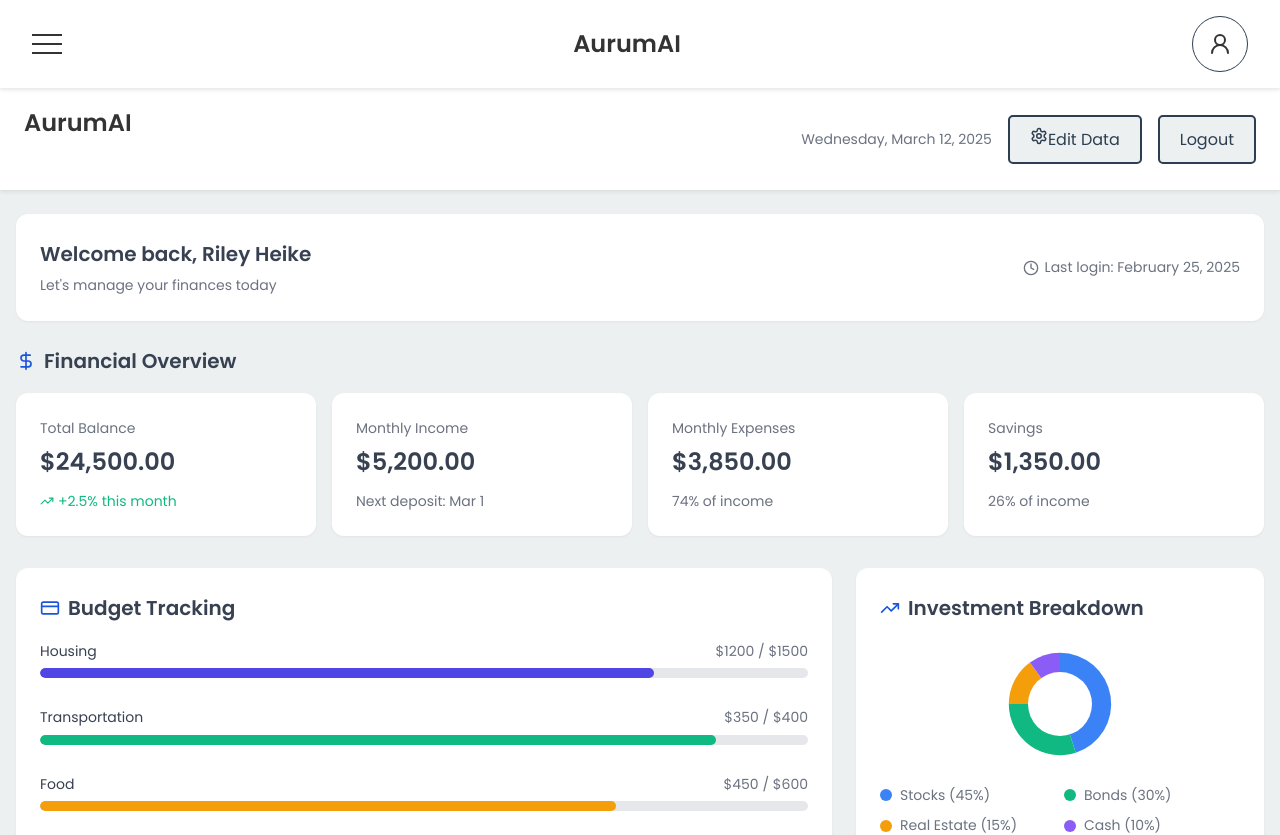
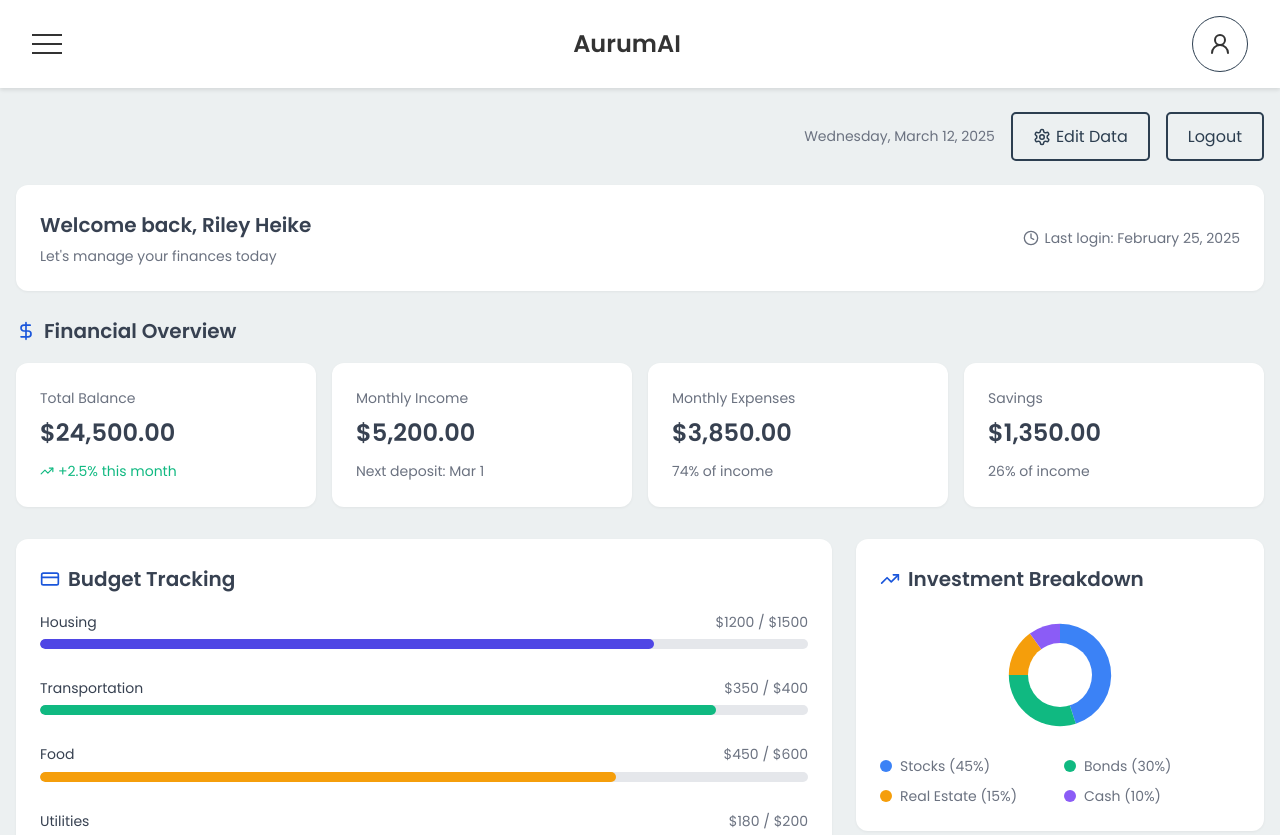
Before and after one commit to CSEN-174-W25/csen-174-aurum-ai, a React (Create React App) app in the folder my-app/: page /dashboard in a window 1280 px wide. Shown: the top 835 px of the page. Built offline with nearby package versions, Linux system fonts and the light colour scheme; no server answers.

Commit message:
init firestore; adjust nav styles

```diff
--- a/my-app/src/firebase/firebaseConfig.js
+++ b/my-app/src/firebase/firebaseConfig.js
@@ -1,6 +1,7 @@
 // Import the functions you need from the SDKs you need
 import { initializeApp } from "firebase/app";
 import { getAuth } from "firebase/auth";
+import { getFirestore } from "firebase/firestore";
 // TODO: Add SDKs for Firebase products that you want to use
 // https://firebase.google.com/docs/web/setup#available-libraries
 
@@ -19,5 +20,6 @@ const firebaseConfig = {
 // Initialize Firebase
 const app = initializeApp(firebaseConfig);
 const auth = getAuth(app);
+const db = getFirestore(app);
 
-export { auth };
+export { auth, db };
--- a/my-app/src/pages/Dashboard.js
+++ b/my-app/src/pages/Dashboard.js
@@ -113,7 +113,6 @@ const Dashboard = () => {
             {/* Navigation Bar */}
             <nav className="navigation">
                 <div className="nav-container">
-                    <h1 className="logo">AurumAI</h1>
                     <div className="nav-right">
                         <span className="current-date">{currentDate}</span>
                         <button
--- a/my-app/src/pages/styles/Dashboard.css
+++ b/my-app/src/pages/styles/Dashboard.css
@@ -32,16 +32,15 @@
 
   /* Navigation Styles */
   .navigation {
-    background-color: #ffffff;
-    box-shadow: 0 2px 4px rgba(0, 0, 0, 0.08);
-    padding: 16px 24px;
+    margin: 0 auto;
+    padding: 24px 16px 0;
   }
 
   .nav-container {
-    max-width: 1280px;
+    min-width: 1248px;
     margin: 0 auto;
     display: flex;
-    justify-content: space-between;
+    justify-content: flex-end;
     align-items: center;
   }
 
@@ -60,6 +59,12 @@
   .current-date {
     color: #6b7280;
     font-size: 14px;
+  }
+
+  .edit-button{
+    display: flex;
+    align-items: center;
+    gap: 5px;
   }
 
   /* Main Container */
```
